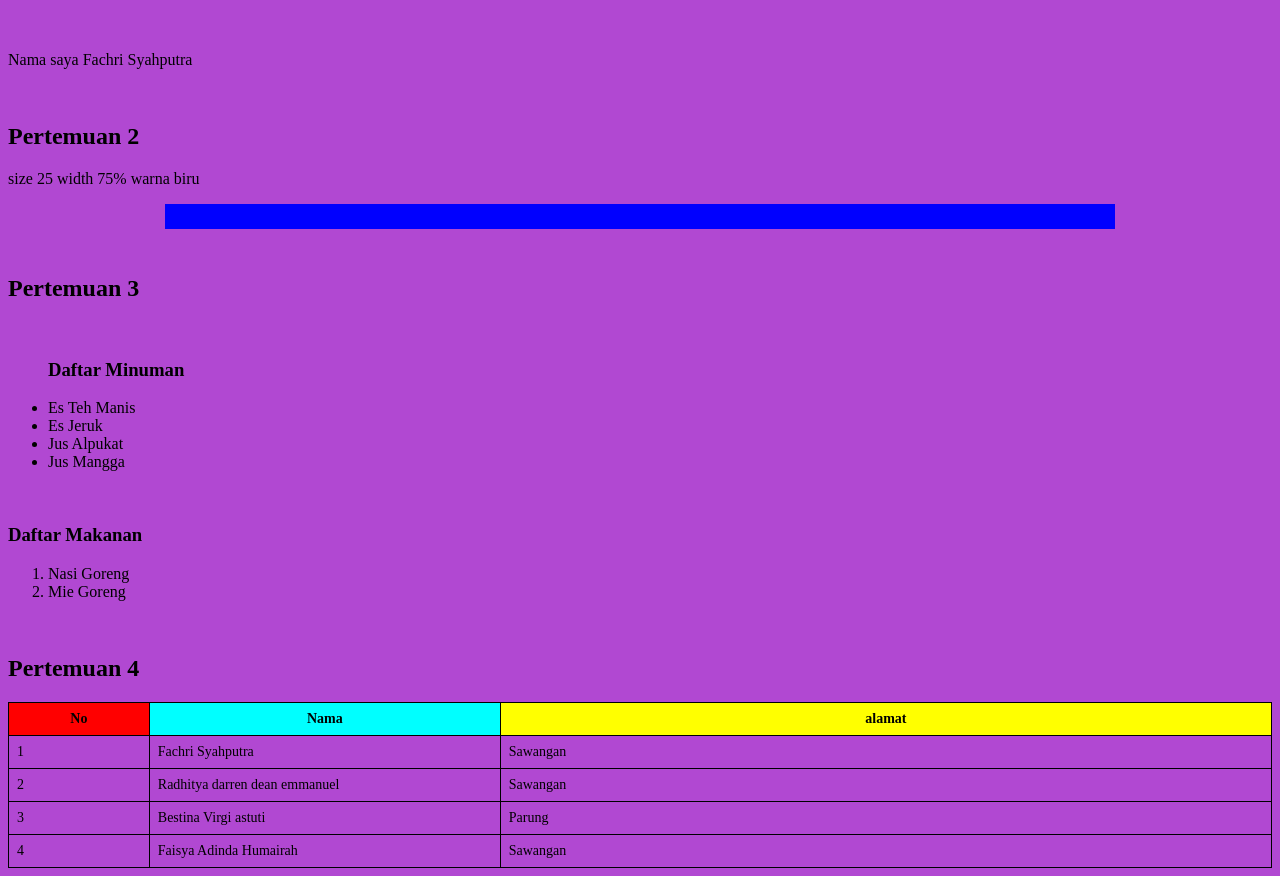
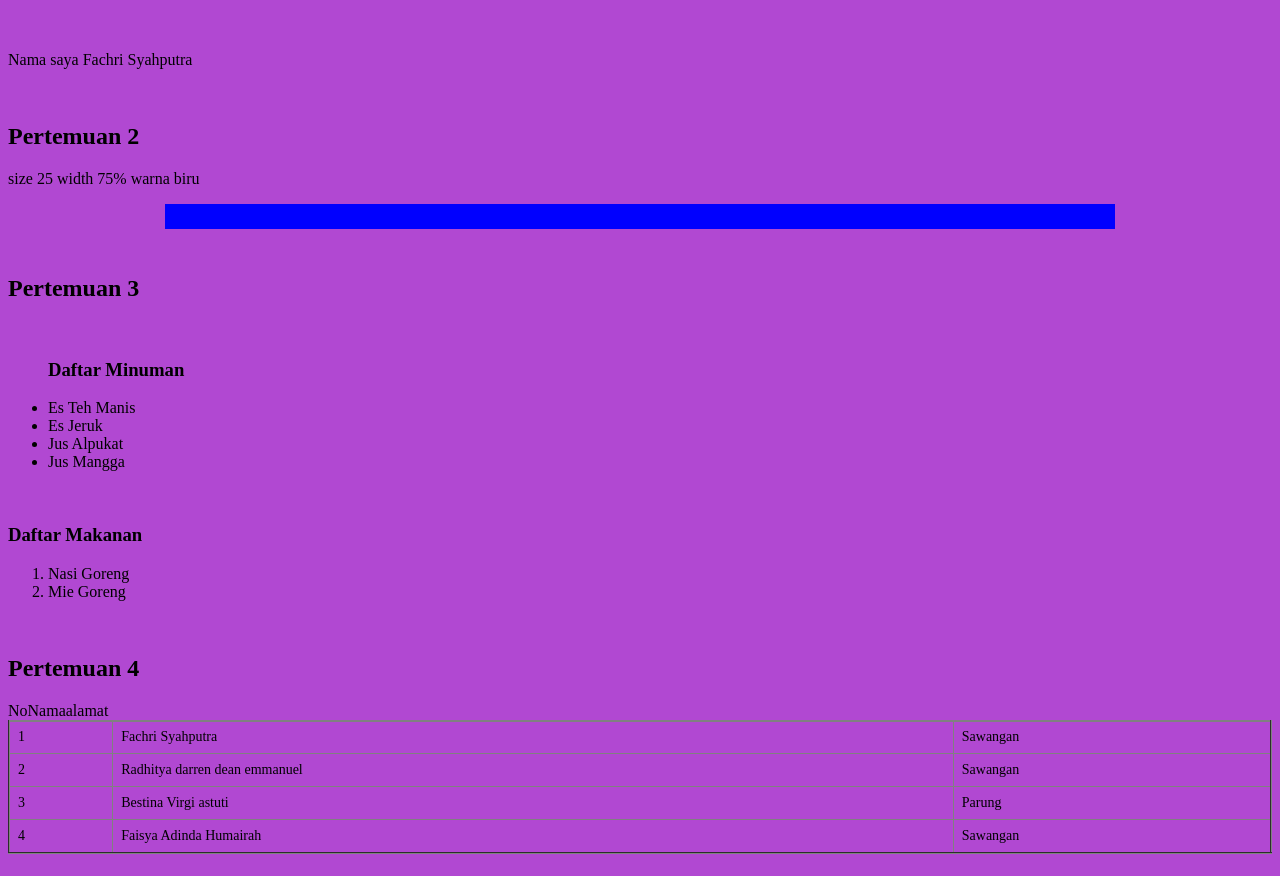
Before and after one commit to NecroDev-creator/Latihan-tjkt2, a plain HTML site: page index.html in a window 1280 px wide. Shown: the part 96-972 px from the top of the page. Drawn offline with Linux system fonts and the light colour scheme.

Commit message:
Update index.html

```diff
--- a/index.html
+++ b/index.html
@@ -11,7 +11,7 @@
 				border-collapse: collapse;
 			}
 
-			th, td {
+			tr, td {
 				padding: 8px;
 				font-size: 14px;
 			}
@@ -25,14 +25,8 @@
 					  }
 			}
 
-			td {
-				background-colo: white;
-				padding: 8px;
-			}
 
-			table, th, td {
-				border: 1px solid black;
-			}
+
 		</style>
 
 	</head>
@@ -70,9 +64,9 @@
 		<table border="2">
 
 			<tr>
-				<th width="50px" bgcolor="red">No</th>
-				<th width="150px"bgcolor="cyan">Nama</th>
-				<th width="350px" bgcolor="yellow">alamat</th>
+				<tr width="50px" bgcolor="red">No</tr>
+				<tr width="150px"bgcolor="cyan">Nama</tr>
+				<tr width="350px" bgcolor="yellow">alamat</tr>
 			</tr>
 
 			<tr>
```
